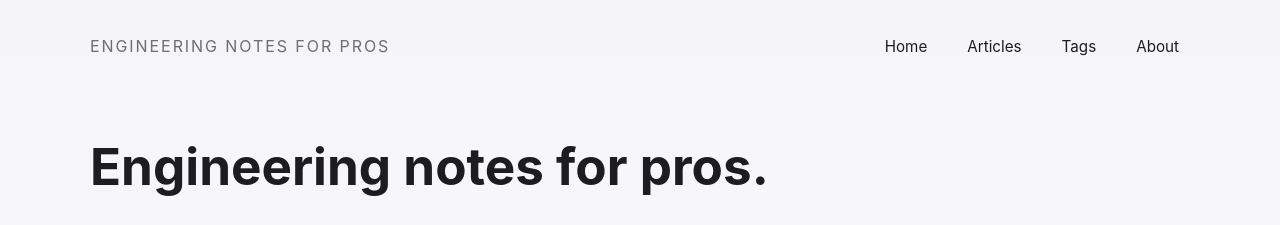
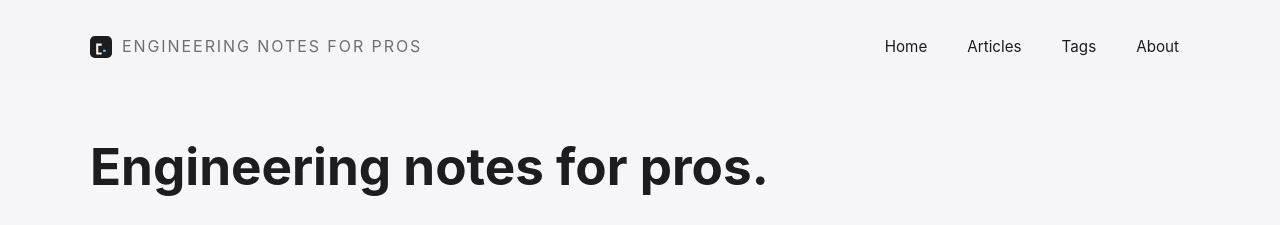
Before and after one commit to 1st/1st.github.io, a Jekyll site: the page built from index.html, in a window 1280 px wide. Shown: the top 225 px of the page. Built offline with Jekyll 4.4.1, drawn with Linux system fonts in a browser that asks for light colours; some web fonts are replaced.

Commit message:
added the favicon as a brand icon next to the site title

```diff
--- a/_includes/nav.html
+++ b/_includes/nav.html
@@ -1,6 +1,9 @@
 <header class="container">
   <nav class="nav">
-    <a class="brand" href="/">{{ site.title }}</a>
+    <a class="brand" href="/">
+      <img class="brand-icon" src="/favicon.svg" alt="" aria-hidden="true">
+      <span>{{ site.title }}</span>
+    </a>
     <div class="nav-links">
       <a href="/">Home</a>
       <a href="/articles">Articles</a>
--- a/assets/css/style.css
+++ b/assets/css/style.css
@@ -54,6 +54,15 @@ a:hover {
   letter-spacing: 0.12em;
   text-transform: uppercase;
   color: var(--muted);
+  display: inline-flex;
+  align-items: center;
+  gap: 10px;
+  text-decoration: none;
+}
+
+.brand-icon {
+  width: 22px;
+  height: 22px;
 }
 
 .nav-links {
```
